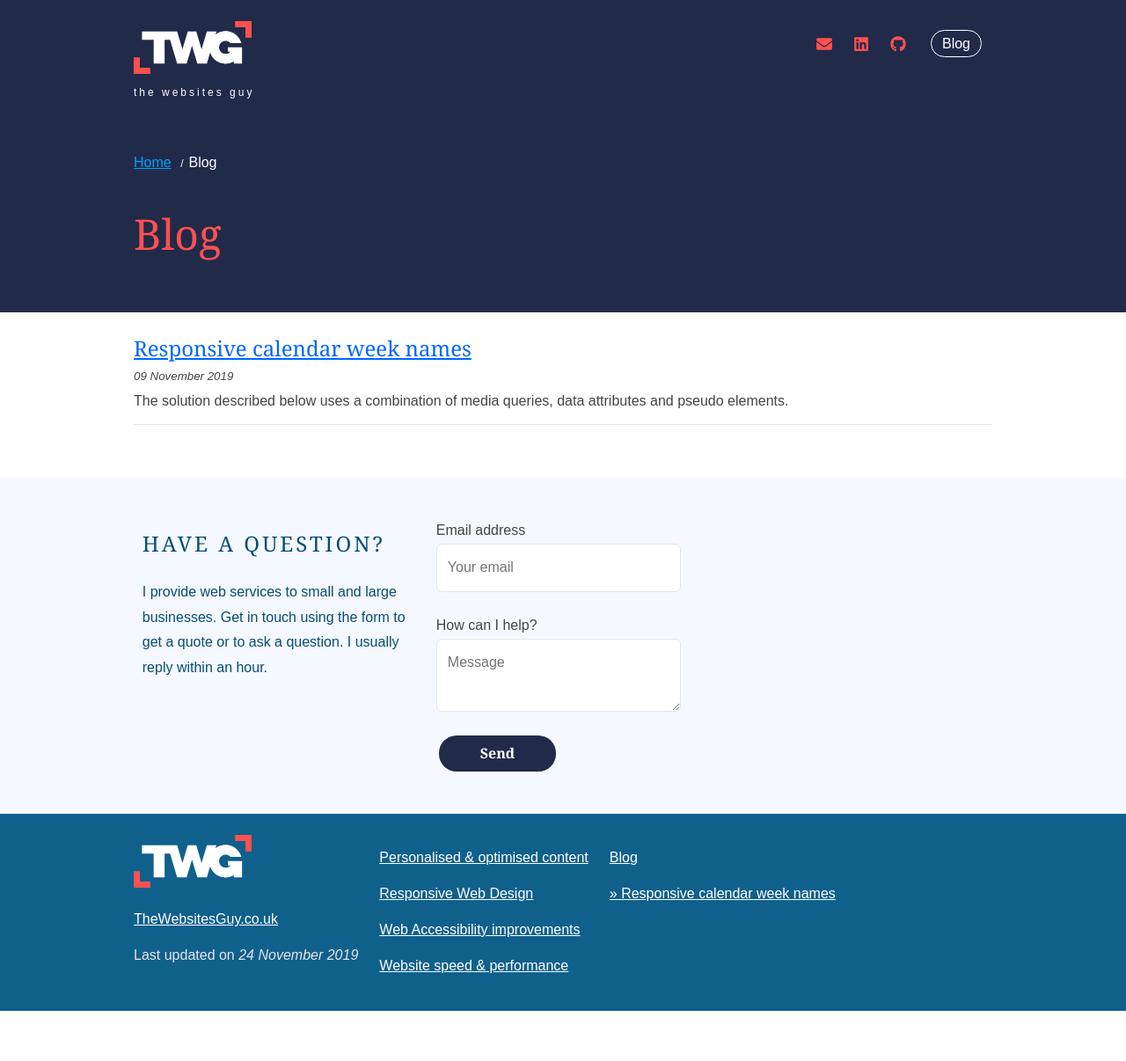
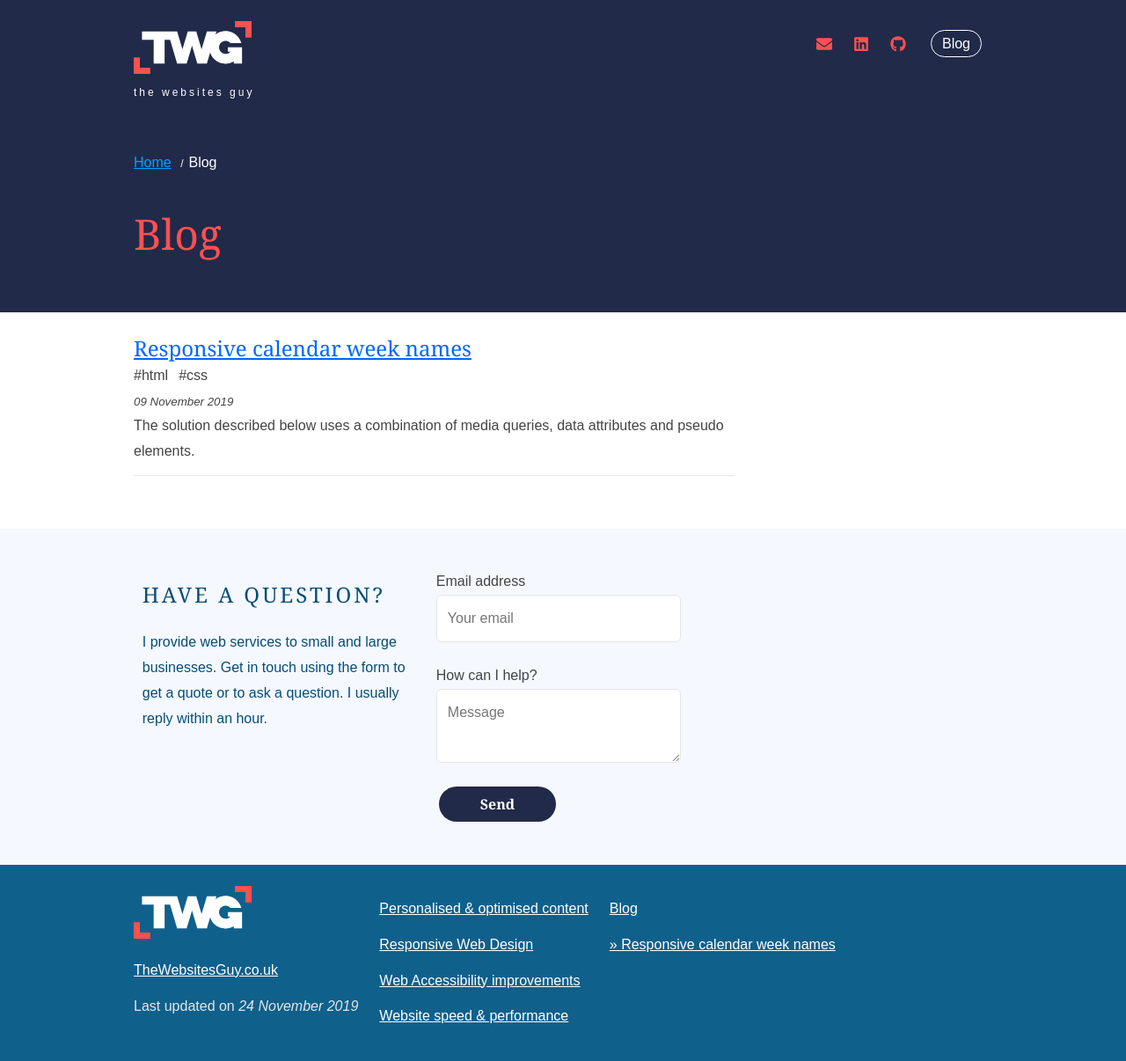
Before and after one commit to proochster/thewebsitesguy, a Jekyll site: the page built from blog.html, in a window 1280 px wide. Shown: the whole page at 88% size. Built offline with Jekyll 4.4.1, drawn with Linux system fonts in a browser that asks for light colours; comment, search, counter and statistics services are not loaded; before the commit the page ends 1149 px from its top, so only the background shows below that.

Commit message:
+ Post tags

```diff
--- a/_layouts/blog.html
+++ b/_layouts/blog.html
@@ -9,11 +9,14 @@
     </div>
 </div>
 <div class="wrapper">
-    <div class="content m:70 p-b-d">
+    <div class="content m:w70 p-b-d">
         <main class="main">
             {% for post in site.posts %}
             <div class="m-b p-b border-b">
                 <a href="{{ post.url }}" title="{{ post.title }}"><h2 class="m-0">{{ post.title }}</h2></a>
+                {% if post.tags.size > 0 %}<ul class="block inline-list">
+                    {% for tag in post.tags %}<li class="inline-list__item p-r">#{{ tag }}</li>{% endfor %}
+                </ul>{% endif %}
                 <small class="italic">{{ post.date | date_to_long_string }}</small>
                 <p class="m-0">{{ post.excerpt }}</p>
             </div>
--- a/_styles/layout.scss
+++ b/_styles/layout.scss
@@ -36,6 +36,9 @@ body{
        &-d{
            padding-bottom: $double-unit;
        }
+    }
+    &-r{
+        padding-right: $unit;
     }
     // &-r{
     //     &-d{
```
